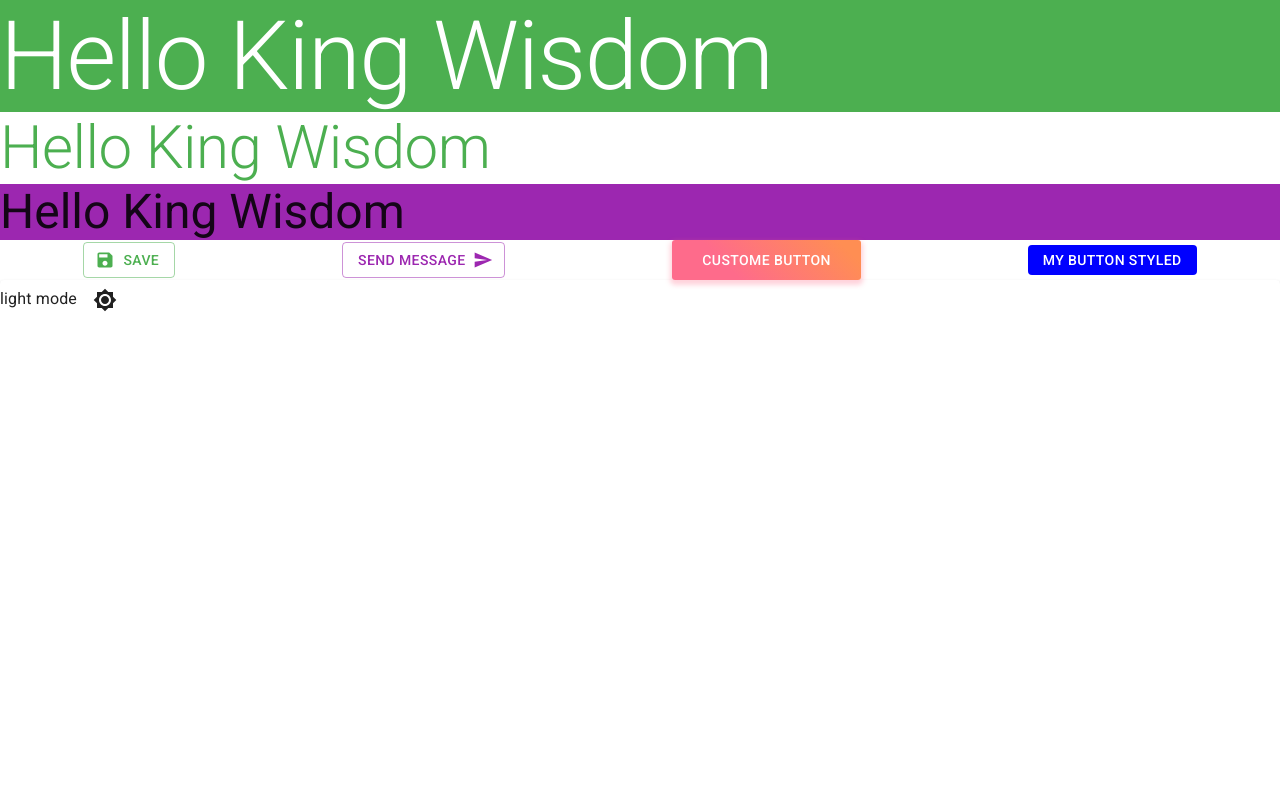
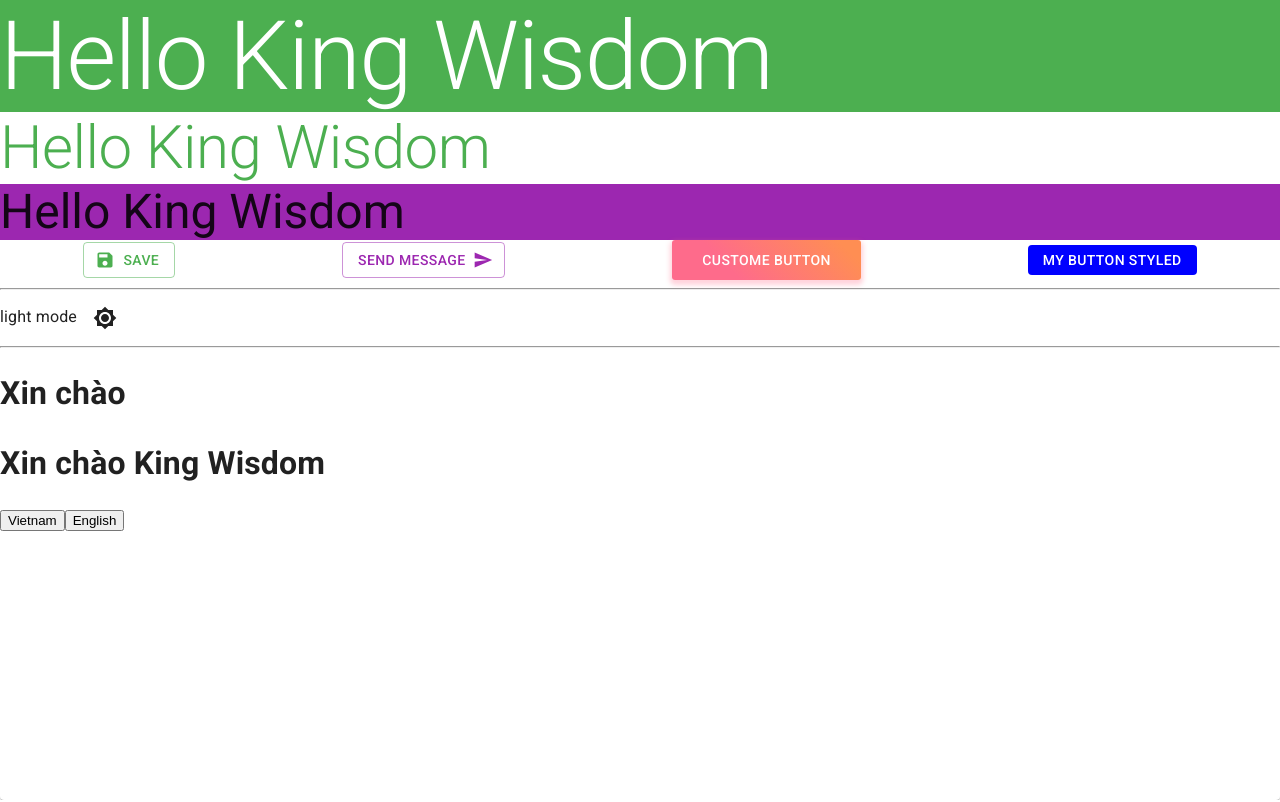
Before and after one commit to KingWisdomDEV/ReactJS_AdminDashboard, a React (Create React App) app: page / in a window 1280 px wide. Shown: the top 802 px of the page. Built offline with nearby package versions, Linux system fonts and the light colour scheme.

Commit message:
add lib react-intl to using multiple language

```diff
--- a/package.json
+++ b/package.json
@@ -13,8 +13,10 @@
     "@testing-library/react": "^13.1.1",
     "@testing-library/user-event": "^13.5.0",
     "clsx": "^1.1.1",
+    "prop-types": "^15.8.1",
     "react": "^18.0.0",
     "react-dom": "^18.0.0",
+    "react-intl": "^5.25.0",
     "react-redux": "^8.0.1",
     "react-router-dom": "^6.3.0",
     "react-scripts": "5.0.1",
--- a/src/TestMUI.js
+++ b/src/TestMUI.js
@@ -7,8 +7,10 @@ import { makeStyles, styled } from '@mui/styles';
 import clsx from 'clsx';
 import React from 'react';
 import { useDispatch, useSelector } from 'react-redux';
-import { THEMES } from './constants';
+import { LOCALES, THEMES } from './constants';
 import { selectThemeMode, userPreferenceActions } from './redux/userPreferenceSlice';
+import I18nProvider from './i18n/Provider';
+import translate from './i18n/translate';
 
 const useStyles = makeStyles(theme => ({
   root: {
@@ -49,7 +51,10 @@ function TestMUI() {
   const currentThemeMode = useSelector(selectThemeMode);
   const dispatch = useDispatch();
 
+  const [locale, setLocales] = React.useState(LOCALES.VIETNAM);
+
   return (
+    <I18nProvider locale={locale} defaultLocale={locale}>
       <Paper className={classes.root}>
         <Typography variant="h1" className={clsx(classes.bgPrimary, classes.txtWhite)}>
           Hello King Wisdom
@@ -70,8 +75,7 @@ function TestMUI() {
           <Button className={classes.btn}>Custome Button</Button>
           <MyButton>My Button Styled</MyButton>
         </Stack>
-
-      <Paper className={classes.root}>
+        <hr />
         {currentThemeMode} mode
         <IconButton
           sx={{ ml: 1 }}
@@ -82,8 +86,13 @@ function TestMUI() {
         >
           {currentThemeMode === THEMES.LIGHT ? <Brightness7Icon /> : <Brightness4Icon />}
         </IconButton>
+        <hr />
+        <h1>{translate('hello')}</h1>
+        <h1>{translate('hello-name', { name: 'King Wisdom' })}</h1>
+        <button onClick={() => setLocales(LOCALES.VIETNAM)}>Vietnam</button>
+        <button onClick={() => setLocales(LOCALES.ENGLISH)}>English</button>
       </Paper>
-    </Paper>
+    </I18nProvider>
   );
 }
 
--- /dev/null
+++ b/src/i18n/Provider.js
@@ -0,0 +1,31 @@
+import PropTypes from 'prop-types';
+import React from 'react';
+import { IntlProvider } from 'react-intl';
+import { LOCALES } from '../constants';
+import messages from './messages';
+
+function Provider({ children, locale, defaultLocale }) {
+  return (
+    <IntlProvider
+      textComponent={React.Fragment}
+      locale={locale}
+      defaultLocale={defaultLocale}
+      messages={messages[locale]}
+    >
+      {children}
+    </IntlProvider>
+  );
+}
+
+Provider.propTypes = {
+  children: PropTypes.oneOfType([PropTypes.arrayOf(PropTypes.node), PropTypes.node]).isRequired,
+  locale: PropTypes.oneOf(Object.values(LOCALES)),
+  defaultLocale: PropTypes.oneOf(Object.values(LOCALES)),
+};
+
+Provider.defaultProps = {
+  locale: LOCALES.ENGLISH,
+  defaultLocale: LOCALES.ENGLISH,
+};
+
+export default Provider;
--- /dev/null
+++ b/src/i18n/messages/en-US.js
@@ -0,0 +1,8 @@
+import { LOCALES } from '../../constants';
+
+export default {
+  [LOCALES.ENGLISH]: {
+    hello: 'Hello',
+    'hello-name': 'Hello {name}',
+  },
+};
--- /dev/null
+++ b/src/i18n/messages/index.js
@@ -0,0 +1,7 @@
+import en from './en-US';
+import vi from './vi-VN';
+
+export default {
+  ...vi,
+  ...en,
+};
--- /dev/null
+++ b/src/i18n/messages/vi-VN.js
@@ -0,0 +1,8 @@
+import { LOCALES } from '../../constants';
+
+export default {
+  [LOCALES.VIETNAM]: {
+    hello: 'Xin chào',
+    'hello-name': 'Xin chào {name}',
+  },
+};
--- /dev/null
+++ b/src/i18n/translate.js
@@ -0,0 +1,5 @@
+import React from 'react';
+import { FormattedMessage } from 'react-intl';
+
+const translate = (id, values = {}) => <FormattedMessage id={id} values={values} />;
+export default translate;
```
Also changed, not shown: 1 other file (tests, documents, lock files or other folders). Lines whose indentation alone changed are shown as unchanged.
